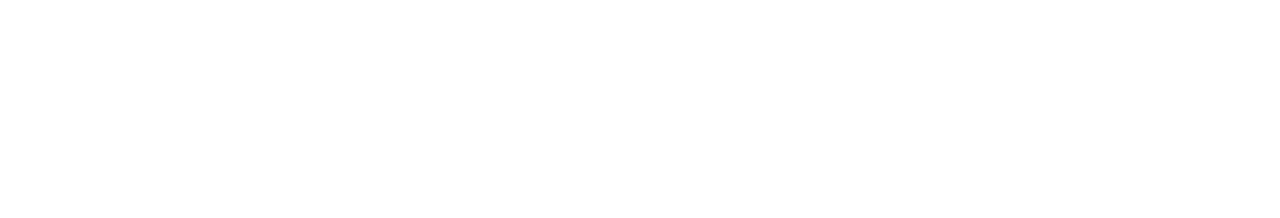
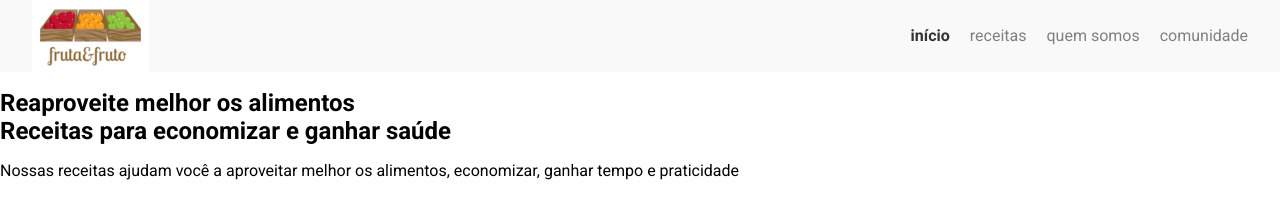
Before and after one commit to eduardosmatos/FrutaFruto, a plain HTML site: page index.html in a window 1280 px wide. Drawn offline with Linux system fonts and the light colour scheme.

Commit message:
Criando o banner e Sobre

```diff
--- /dev/null
+++ b/assets/css/cabecalho.css
@@ -0,0 +1,8 @@
+.cabecalho {
+    align-items: center;
+    background: #F9F9F9;
+    display: flex;
+    justify-content: space-between;
+    padding-left: 2rem;
+    padding-right: 2rem;
+}
--- /dev/null
+++ b/assets/css/menu/menu-item.css
@@ -0,0 +1,7 @@
+.menu__item {
+    list-style: none;
+}
+
+.menu__item:last-child a {
+    margin-right: 0;
+}
--- /dev/null
+++ b/assets/css/menu/menu-link.css
@@ -0,0 +1,15 @@
+.menu__link {
+    color: #808080;
+    margin-right: 1.25rem;
+    text-decoration: none;
+    text-transform: lowercase;
+}
+
+.menu__link.ativo {
+    color: #333333;
+    font-weight: bold;
+}
+
+.menu__link:hover {
+    text-decoration: underline;
+}
--- /dev/null
+++ b/assets/css/menu/menu-lista.css
@@ -0,0 +1,3 @@
+.menu__lista {
+    display: flex;
+}
--- a/index.html
+++ b/index.html
@@ -8,6 +8,30 @@
         <title>Fruta & Fruto</title>
         <link href="./assets/css/normalize.css" rel="stylesheet" />
         <link href="./assets/css/reset.css" rel="stylesheet" />
+        <link rel="stylesheet" href="./assets/css/cabecalho.css">
+        <link rel="stylesheet" href="./assets/css/menu/menu-lista.css">
+        <link rel="stylesheet" href="./assets/css/menu/menu-item.css">
+        <link rel="stylesheet" href="./assets/css/menu/menu-link.css">
     </head>
-    <body></body>
+    <body>
+        <header class="cabecalho">
+            <img class="logo" alt="Fruta e Fruto" src="./assets/img/logo.jpg">
+            <nav class="menu">
+                <ul class="menu__lista">
+                    <li class="menu__item"><a class="menu__link ativo" href="#">Início</a></li>
+                    <li class="menu__item"><a class="menu__link" href="#">Receitas</a></li>
+                    <li class="menu__item"><a class="menu__link" href="#">Quem somos</a></li>
+                    <li class="menu__item"><a class="menu__link" href="#">Comunidade</a></li>
+                </ul>
+            </nav>
+        </header>
+        <section class="banner">
+            <img class="banner__imagem">
+            <h2 class="banner__titulo">Reaproveite melhor os alimentos</h2>
+        </section>
+        <section class="sobre">
+            <h2 class="sobre__titulo">Receitas para economizar e ganhar saúde</h2>
+            <p class="sobre__descricao">Nossas receitas ajudam você a aproveitar melhor os alimentos, economizar, ganhar tempo e praticidade</p>
+        </section>
+    </body>
 </html>
```
